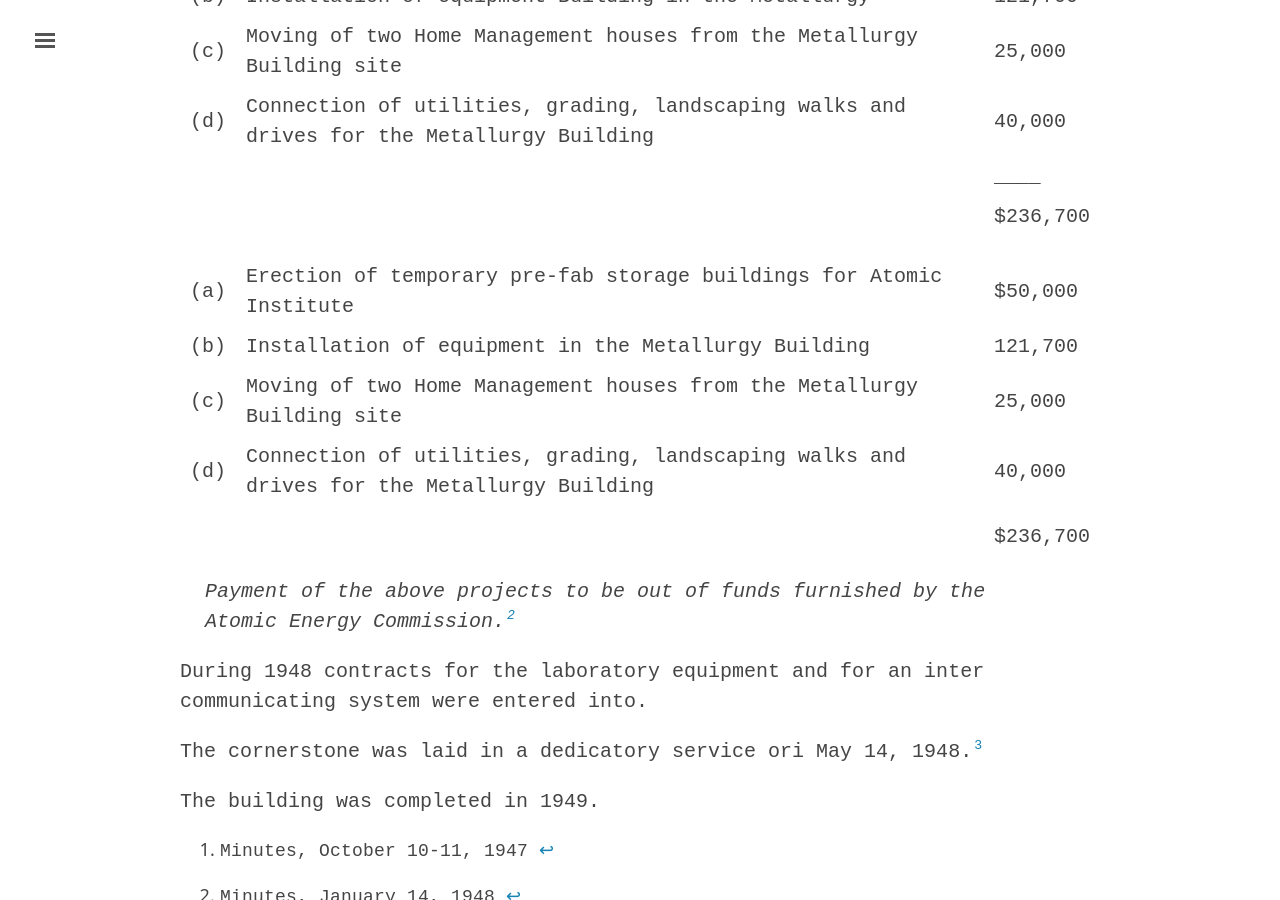
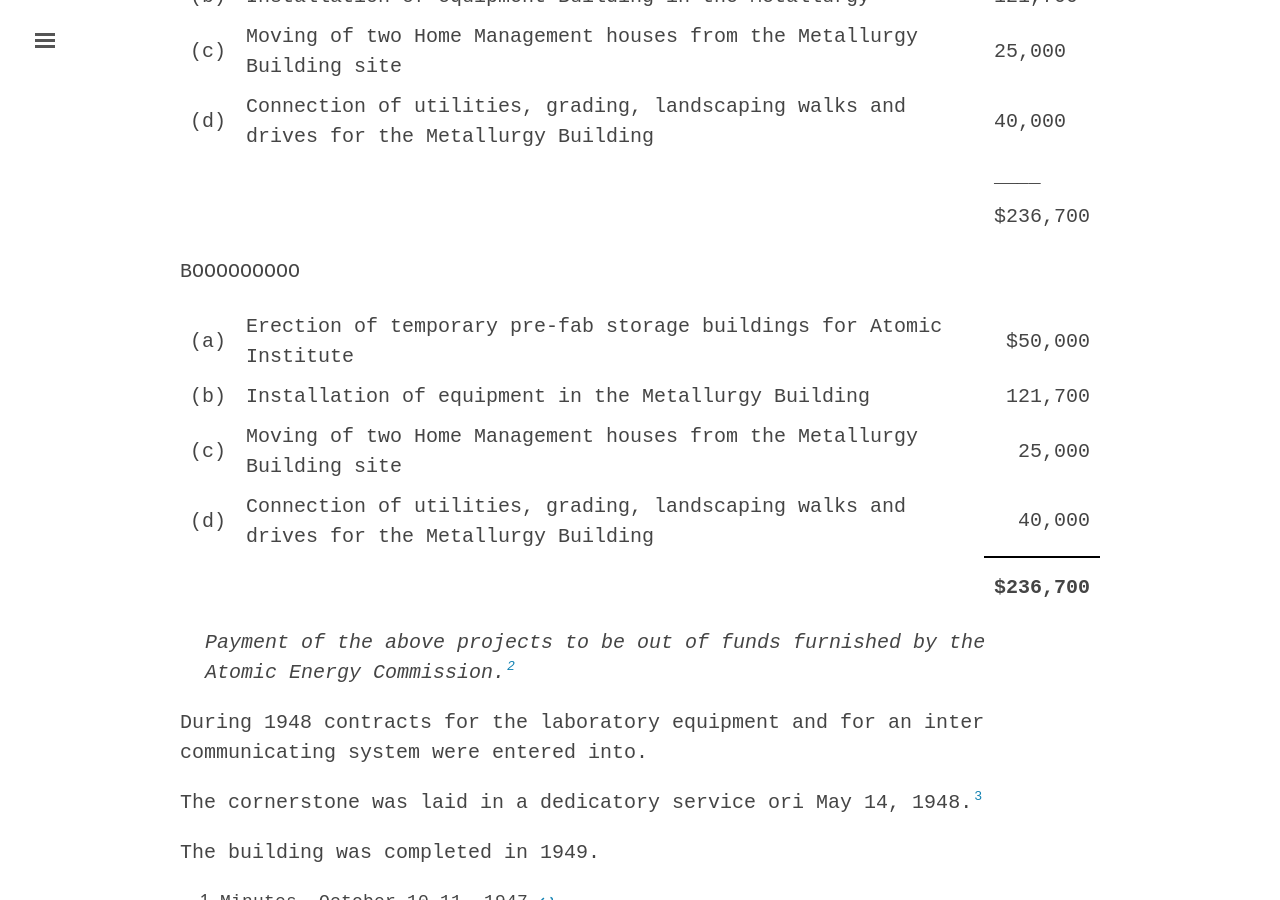
Before and after one commit to emanderson811/day-edition, a Jekyll site: the page built from _texts/buildings/141day-metallurgy.md, in a window 1280 px wide and 900 px high, scrolled down 872 px. Built offline with Jekyll 4.4.1, drawn with Linux system fonts in a browser that asks for light colours.

Commit message:
Update 141day-metallurgy.md

```diff
--- a/_texts/buildings/141day-metallurgy.md
+++ b/_texts/buildings/141day-metallurgy.md
@@ -26,40 +26,42 @@
 | | |__________|
 | | | $236,700 |
 
-<table class="cost-table">
+BOOOOOOOOO
+
+<table style="border-collapse: collapse; width: 100%;">
   <tr>
     <td>(a)</td>
     <td>Erection of temporary pre-fab storage buildings for Atomic Institute</td>
-    <td class="amount">$50,000</td>
+    <td style="text-align: right;">$50,000</td>
   </tr>
   <tr>
     <td>(b)</td>
     <td>Installation of equipment in the Metallurgy Building</td>
-    <td class="amount">121,700</td>
+    <td style="text-align: right;">121,700</td>
   </tr>
   <tr>
     <td>(c)</td>
     <td>Moving of two Home Management houses from the Metallurgy Building site</td>
-    <td class="amount">25,000</td>
+    <td style="text-align: right;">25,000</td>
   </tr>
   <tr>
     <td>(d)</td>
     <td>Connection of utilities, grading, landscaping walks and drives for the Metallurgy Building</td>
-    <td class="amount">40,000</td>
+    <td style="text-align: right;">40,000</td>
   </tr>
 
-  <!-- SUBTOTAL LINE -->
-  <tr class="sum-line">
+  <!-- PHYSICAL LINE -->
+  <tr>
     <td></td>
     <td></td>
-    <td></td>
+    <td style="border-top: 2px solid black;"></td>
   </tr>
 
   <!-- TOTAL -->
   <tr>
     <td></td>
     <td></td>
-    <td class="amount total">$236,700</td>
+    <td style="text-align: right; font-weight: bold;">$236,700</td>
   </tr>
 </table>
 
```
